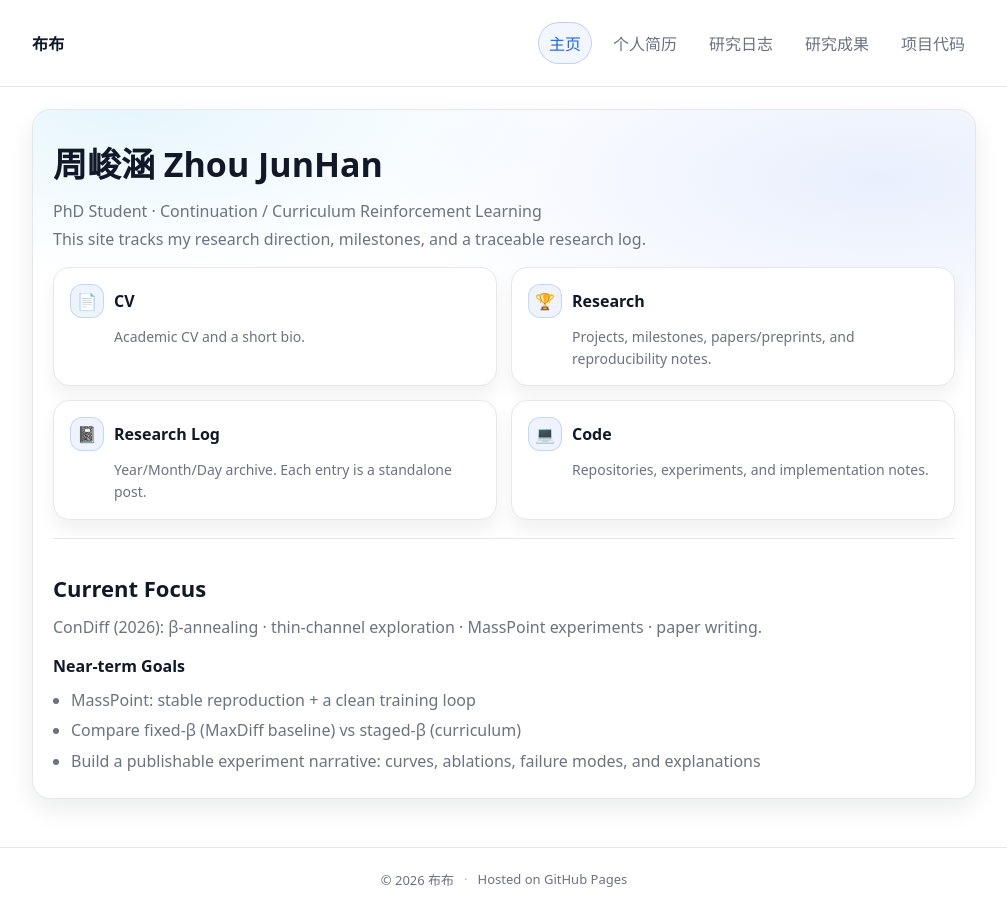
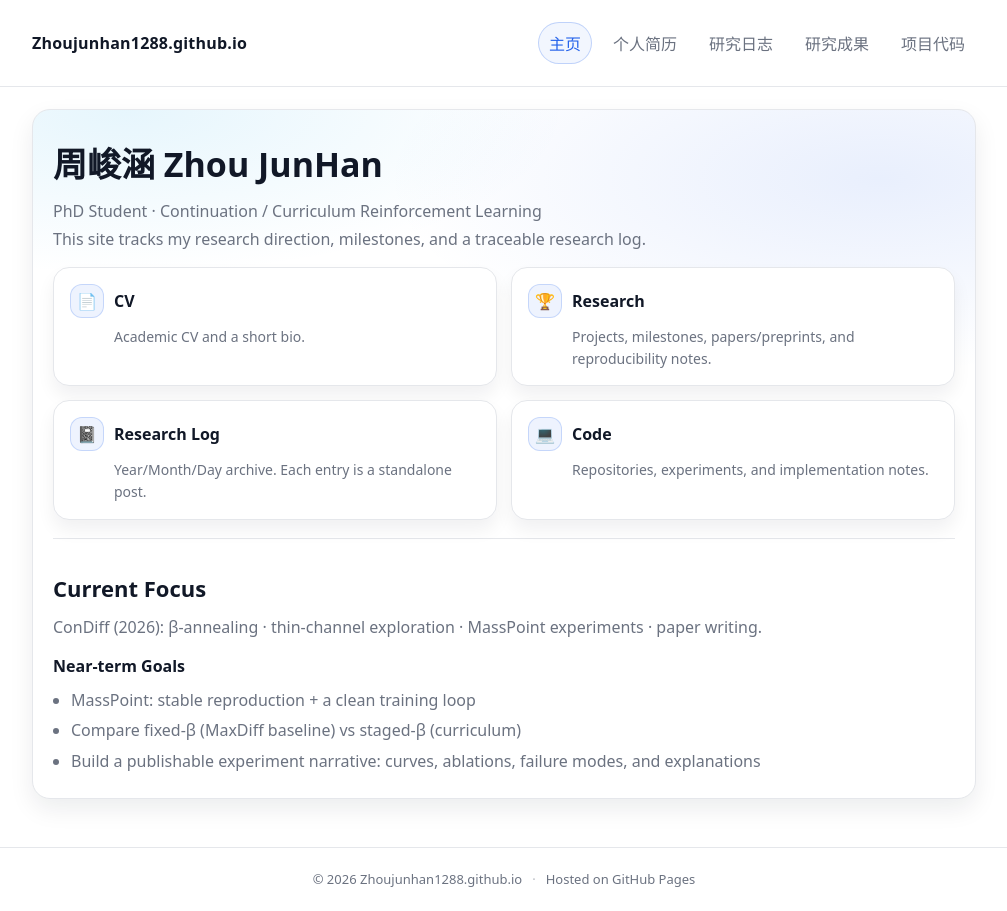
Before and after one commit to Zhoujunhan1288/Zhoujunhan1288.github.io, a Jekyll site: the page built from index.md, in a window 1280 px wide. Shown: the whole page, without its empty margins (136-1143 px from the left). Built offline with Jekyll 4.4.1, drawn with Linux system fonts in a browser that asks for light colours.

Commit message:
Update _config.yml

```diff
--- a/_config.yml
+++ b/_config.yml
@@ -1,4 +1,4 @@
-title: 布布
+title:
 description: PhD Research Log & Outcomes
 theme: null
 
```
